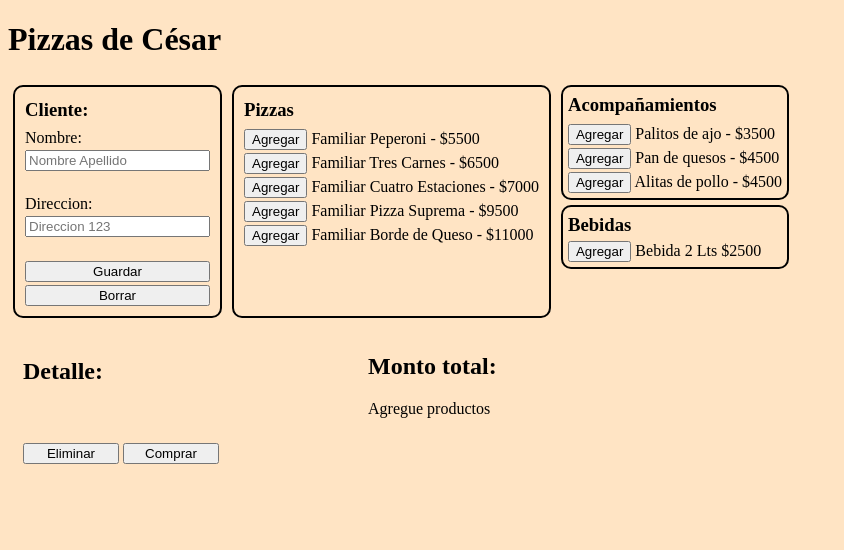
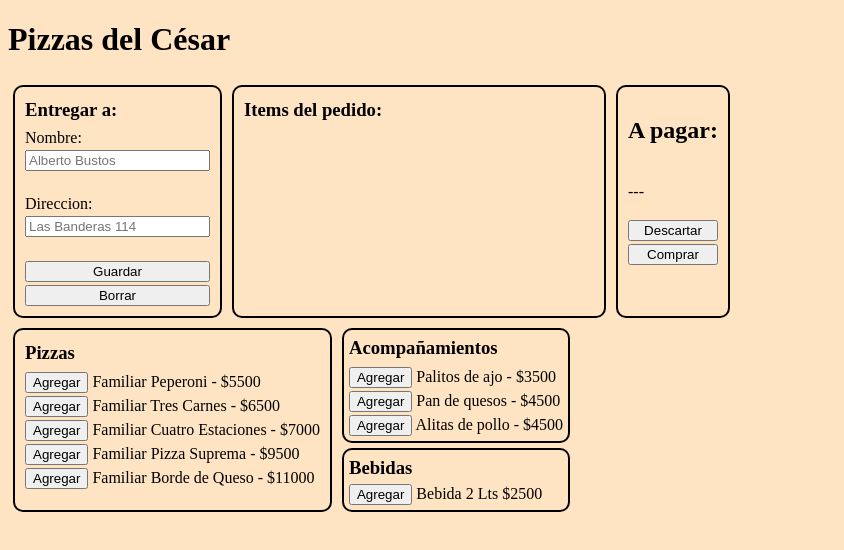
Before and after one commit to PauloCS4/pizzas, a plain HTML site: page index.html in a window 1280 px wide. Shown: the whole page, without its empty margins (0-844 px from the left). Drawn offline with Linux system fonts and the light colour scheme.

Commit message:
limpiando proyecto

```diff
--- a/estilo.css
+++ b/estilo.css
@@ -1,3 +1,53 @@
+.pedido-general{
+    display: flex;
+    flex-wrap: nowrap;
+}
+
+
+.comprador{
+    display: flex;
+    flex-direction: column;
+    gap: 3px;
+    margin: 5px;
+    padding: 10px;
+    border: 2px black solid;
+    border-radius: 10px;
+}
+
+.detalle-pedido{
+    display: flex;
+    flex-direction: column;
+    gap: 3px;
+    margin: 5px;
+    padding: 10px;
+    border: 2px black solid;
+    border-radius: 10px;
+
+
+}
+.el-pedido{
+    width: 350px;
+}
+
+.monto-final{
+    display: flex;
+    flex-direction: column;
+    gap: 3px;
+    margin: 5px;
+    padding: 10px;
+    border: 2px black solid;
+    border-radius: 10px;
+}
+
+.productos{
+    display: flex;
+    flex-wrap: nowrap;
+}
+
+
+/**********************************/
+/*** Aqui empieza lo antiguo **/
+/******************************/
 body{
     background-color: bisque;
 }
--- a/index.html
+++ b/index.html
@@ -4,29 +4,51 @@
 <head>
     <meta charset="UTF-8">
     <meta name="viewport" content="width=device-width, initial-scale=1.0">
-    <title>Pizzas de César</title>
+    <title>Pizzas del César</title>
     <link rel="stylesheet" href="./estilo.css">
     <link rel="icon" href="./assets/favicon.ico" type="image/x-icon" />
 
 </head>
 
 <body>
+    <header>
+        <h1>Pizzas del César</h1>
+    </header>
+    <main>
 
-    <h1>Pizzas de César</h1>
-    <div class="menu">
+        <div class="pedido-general">
 
-        <div class="cliente" >
-            <h3>Cliente:</h3>
+            <div class="comprador">
+                <h3>Entregar a:</h3>
+                <label for="nombre-cliente">Nombre:</label>
+                <input id="nombre-cliente" placeholder="Alberto Bustos" type="text">
+                <br>
+                <label for="direccion-cliente">Direccion:</label>
+                <input id="direccion-cliente" placeholder="Las Banderas 114" type="text">
+                <br>
+                <button id="guardar-cliente">Guardar</button>
+                <button id="borrar-cliente">Borrar</button>
+            </div>
 
-            <label for="nombre">Nombre:</label>
-            <input id="nombre" placeholder="Nombre Apellido" type="text">
-            <br>
-            <label for="direccion">Direccion:</label>
-            <input id="direccion" placeholder="Direccion 123" type="text">
-            <br>
-            <button id="btn-guardar">Guardar</button>
-            <button id="btn-borrar">Borrar</button>
+            <div class="detalle-pedido">
+                <h3>Items del pedido:</h3>
+                <div class="el-pedido">
+                    <P id="su-pedido"></P>
                 </div>
+
+            </div>
+
+            <div class="monto-final">
+                <h2>A pagar:</h2>
+                <p id="cifra-final">---</p>
+                <button id="descartar">Descartar</button>
+                <button id="confirmar">Comprar</button>
+            </div>
+
+        </div>
+        <!--fin .pedido-general -->
+
+        <div class="productos">
 
             <div class="pizzas">
                 <h3>Pizzas</h3>
@@ -62,10 +84,8 @@
                 </div>
 
             </div>
-
-        <!-- Este div es para que bebidas y acompañamiento compartan columna en el flex-->
-        <div class="no-pizzas">
-
+            <!--pizzas-->
+            <div class="otros">
                 <div class="acompanamientos">
                     <h3>Acompañamientos</h3>
 
@@ -99,35 +119,13 @@
             </div>
 
 
+
         </div>
-
-    <div class="salida">
+        <!-- productos-->
 
 
+    </main>
 
-        <div class="pedido-actual">
-            <h2>Detalle:</h2>
-
-            <P id="mi-pedido"></P>
-
-            <div>
-                <button id="borrar-pedido">Eliminar</button>
-                <button id="comprar">Comprar</button>
-            </div>
-
-
-        </div>
-
-        <div class="total">
-            <h2>Monto total:</h2>
-            <p id="total-a-pagar">Agregue productos</p>
-
-        </div>
-
-
-
-
-    </div>
 
     <script src="./script.js"></script>
 </body>
```
Also changed, not shown: script.js (line endings or trailing spaces). Lines whose indentation alone changed are shown as unchanged.
